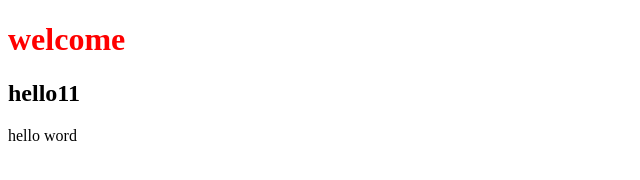
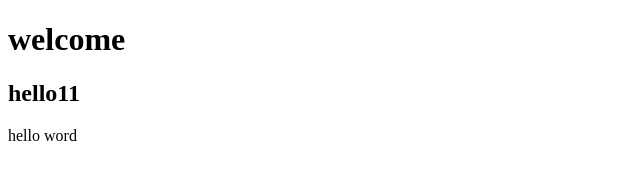
Before and after one commit to amirtaheri765-ship-it/webhello, a plain HTML site: page index.html in a window 1280 px wide. Shown: the whole page, without its empty margins (0-640 px from the left). Drawn offline with Linux system fonts and the light colour scheme.

Commit message:
Update index.html

```diff
--- a/index.html
+++ b/index.html
@@ -5,7 +5,7 @@
     </head>
     <body>
 
-        <h1 style="color: red;">welcome</h1>
+        <h1 style="color: blu;">welcome</h1>
         <h2>hello11</h2>
         hello word
 
```
